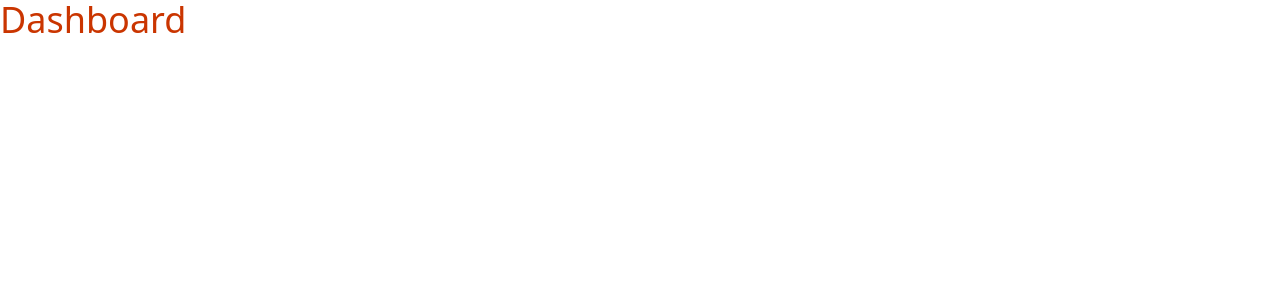
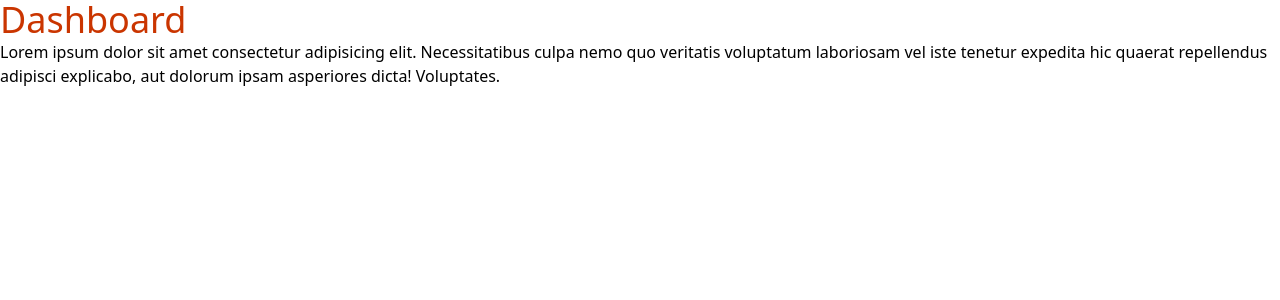
Before and after one commit to Zino-99/BitChest, a React (Vite) app in the folder frontend/: page /Dashboard in a window 1280 px wide. Shown: the top 300 px of the page. Built offline with nearby package versions, Linux system fonts and the light colour scheme.

Commit message:
Add new routes for the project

```diff
--- a/frontend/src/pages/Dashboard.jsx
+++ b/frontend/src/pages/Dashboard.jsx
@@ -1,5 +1,15 @@
 function Dashboard() {
-    return <h1 className="text-4xl text-orange-700"> Dashboard</h1>
+    return (
+        <div>
+            <h1 className="text-4xl text-orange-700"> Dashboard</h1>
+            <p>
+                Lorem ipsum dolor sit amet consectetur adipisicing elit.
+                Necessitatibus culpa nemo quo veritatis voluptatum laboriosam
+                vel iste tenetur expedita hic quaerat repellendus adipisci
+                explicabo, aut dolorum ipsam asperiores dicta! Voluptates.
+            </p>
+        </div>
+    )
 }
 
 export default Dashboard
```
